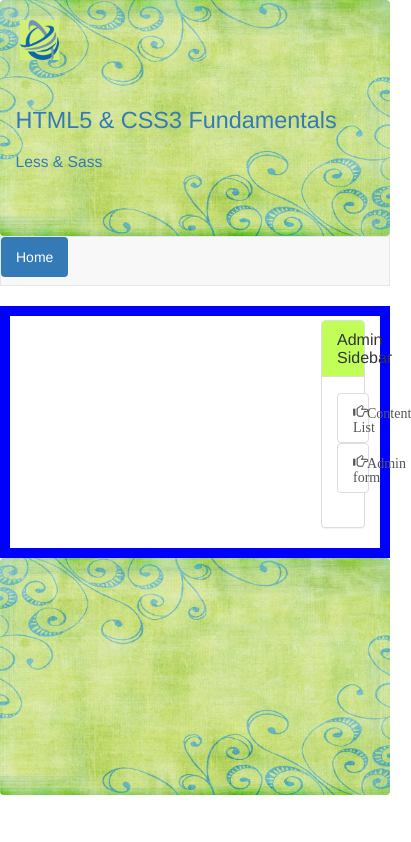
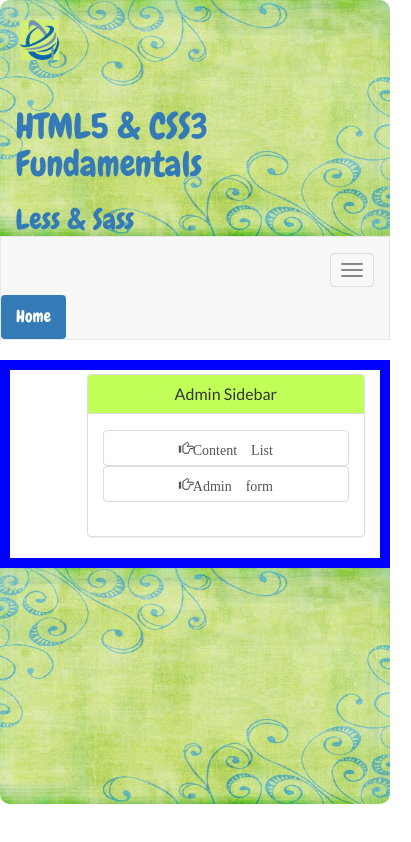
Before and after one commit to mitsa80/webbproduktion, a plain HTML site: page index.html in a window 390 px wide. Shown: the whole page, 411 px wide, since content can reach past the window. Drawn offline with Linux system fonts and the light colour scheme; no server answers; files whose address does not match are found by name.

Commit message:
har ändrat bootUp

```diff
--- a/index.html
+++ b/index.html
@@ -11,6 +11,7 @@
     <script src="js/files/pushPop.js"></script>
     <script src="js/files/ajax.js"></script>
     <script src="js/files/helpers.js"></script>
+	<script src="js/files/pageByLink.js"></script>
     <script src="js/files/pages.js"></script>
 	<script src="js/files/menus.js"></script>
     <script src="js/files/boot.js"></script>
@@ -18,6 +19,11 @@
     <!-- include .css -->
     <link rel="stylesheet" type="text/css" href="css/bootstrap.css">
     <link rel="stylesheet" type="text/css" href="css/style.css">
+	<!-- include fonts -->
+	<link href='http://fonts.googleapis.com/css?family=Chewy' rel='stylesheet' type='text/css'>
+	<link href='http://fonts.googleapis.com/css?family=Quicksand:400,700' rel='stylesheet' type='text/css'>
+	<link href='http://fonts.googleapis.com/css?family=Dosis:400,600' rel='stylesheet' type='text/css'>
+	<link href='http://fonts.googleapis.com/css?family=Lato' rel='stylesheet' type='text/css'>
   </head>
   <body>
 
--- a/js/files/ajax.js
+++ b/js/files/ajax.js
@@ -5,17 +5,18 @@
  */
 
 function getpartial(partialName){
+
 	$.ajax({
 		url:"partial/" + partialName + ".html",
 		dataType:"html",
 		success:function(data){
 		$(partialName).prepend(data);
 		if(partialName=="main"){
-			$("#content-list").hide();
-				$("#admin-form").hide();
+			bootUp();
 			}else if(partialName=="footer"){
 				renderFooter();
-			}else{
+			}
+			else{
 				getMenuLinks();
 
 			}
@@ -60,6 +61,7 @@ function insertPage(adminFormData) {
       console.log("insertPage success: ", data);
       //on success, goTo() the contentList url
       goTo("content-list");
+	  getMenuLinks();
     },
     error: function(data) {
       console.log("insertPage error: ", data);
@@ -67,45 +69,6 @@ function insertPage(adminFormData) {
   });
 }
 
-
-/**
- * Menus
- */
-
-//function to getMenuLinks.
-/*
-function getMenuNames() {
-  $.ajax({
-    url: "php/get_menu_content.php",
-    type: "get",
-    dataType: "json",
-    //on success, execute listMenuNames() function in helpers.js
-    success: listMenuNames,
-    error: function(data) {
-      console.log("getMenuLinks error: ", data.responseText);
-    }
-  });
-}
-
-
-//function to getMenuLinks.
-function getMenuLinks(menu_name) {
-  $.ajax({
-    url: "php/get_menu_content.php",
-    type: "get",
-    dataType: "json",
-    data: {
-      //menu_name must be provided
-      "menu_name": menu_name
-    },
-    //on success, execute listAllMenuLinks() function in helpers.js
-    success: listMenuLinks,
-    error: function(data) {
-      console.log("getMenuLinks error: ", data.responseText);
-    }
-  });
-}
-*/
 
 //save picture
 function savePicture(){
@@ -137,26 +100,28 @@ function getMenuLinks() {
 
  //get the page
  function getPage(href){
+
 	 console.log("HREF:",href)
 
+
 		$.ajax({
-    url: "php/getpage.php",
+		url: "php/get_page.php",
 		type: "post",
 		dataType: "json",
 		data: {
 		  "href" : href
 		},
-    success: function(data) {
-      //goTo("content-list");
-	  console.log(data)
-    },
+		success: getPageByHref,
 		error: function(data) {
 		  console.log("getPage error: ", data);
 		}
 	  });
 
+
+
  }
 
+ //render footer
 function renderFooter(){
 
 	$.ajax({
--- a/js/files/boot.js
+++ b/js/files/boot.js
@@ -13,6 +13,9 @@ function bootUp() {
 
   /**
    * Search   */
+   $("body").on("click",'.searchForm input[type="text"]',function(){
+		goTo("content-list");
+   });
 
   $('body').on('submit','.searchForm',function(){
 
@@ -32,40 +35,6 @@ function bootUp() {
    * Admin form
    */
 
-  //adminForm pageUrlGroup clickHandler
-  /*
-  $("body").on("click","#admin-form .pageUrlGroup input[type=checkbox]",function(){
-    $("#page_url").attr("disabled", !$(this).is(":checked"));
-
-    //then if the checkbox is !:checked
-    if (!$(this).is(":checked")) {
-      //replace page_url with "default"
-      $('#page_url').val(generateMachineName($("#page_title").val()));
-    }
-  });
-
-
-  //adminForm page_title -> page_url keyUp handler
-  $("body").on('keyup','#page_title',function(){
-  //$("#page_title").keyup(function() {
-    //if #adminForm .pageUrlGroup input[type=checkbox] is !:checked
-    if (!$('#admin-form .pageUrlGroup input[type=checkbox]').is(":checked")) {
-      //generage machine name on keyup using generateMachineName()
-      //function from helper.js
-      $('#page_url').val(generateMachineName($(this).val()));
-    }
-  });
-
-
-  //adminForm page_url blur handler
-  //from jQuery documentation: "The blur event is sent to an element when it loses focus"
-  $("body").on('blur','#page_url',function(){
-  //$("#page_url").blur(function() {
-    //whenever a user "is done" with the page_url input field
-    $(this).val(generateMachineName($(this).val()));
-  });
-
-*/
   //adminForm add menu checkbox clickhandler to show/hide add menu fields
 
   $("body").on('click','.addToMenu input[type="checkbox"]',function() {
--- a/js/files/menus.js
+++ b/js/files/menus.js
@@ -7,7 +7,8 @@
 
  function makeMenu(data){
 
-	//$("ul#mainMenu").children().not(":first-child").remove();
+	$("ul#mainMenu > *").not('.home').remove();
+
 	var fa=[],sp=[] ,fo=[] ,he=[];
 
 	 $.each(data, function(index, date) {
@@ -27,6 +28,7 @@
 	renderMenu(sp, "sport");
 	renderMenu(fo, "food");
 	renderMenu(he, "health");
+
 	// make family menu
 	}
 
@@ -35,7 +37,7 @@
 
 		if(x.length>0){
 
-			var li=('<li role="presentation" class="dropdown" id="'+ y +'">' +
+			var li=$('<li role="presentation" class="dropdown" id="'+ y +'">' +
 			'<a class="dropdown-toggle " data-toggle="dropdown" href="#" role="button" aria-expanded="false">'+ y +' <span class="caret"></span></a></li>');
 			var li_x=$('<ul class="dropdown-menu '+ x +'" role="menu"></ul>');
 			var ml=$("ul#mainMenu").append(li);
--- a/js/files/pushPop.js
+++ b/js/files/pushPop.js
@@ -9,9 +9,13 @@
 //function to show/hide sections
 function switchToSection(sectionId) {
 
-	  if (!sectionId || sectionId == "home" ) {
+	console.log("sectionId: ", sectionId);
+
+	  if (!sectionId) {
 		sectionId = "home";
 	  }
+
+
 
 	  //console.log("sectionId: ", sectionId);
 
@@ -28,7 +32,10 @@ function switchToSection(sectionId) {
 		$("#admin-form .menuLinkFields").hide();
 		$("#admin-form .picLinkFields").hide();
 
-	  }
+	  } else if(sectionId!="home"){
+			$("#pageByHref").show();
+			getPage(sectionId);
+		}
 
 
 
@@ -37,12 +44,12 @@ function switchToSection(sectionId) {
 
 
 		console.log("sectionId: ", sectionId);
-		getPage(sectionId);
 
+
+		// create active class for menu and sub menue
 		var aHref = $(this).parents("li");
 		//console.log(aHref.html())
-
-
+		aHref.siblings().removeClass("active");
 		//console.log(aHref.length) show level
 		var myActiveParent = aHref.eq(aHref.length-1);
 		//console.log( myActiveParent.html());
@@ -71,16 +78,21 @@ function goTo(href) {
 function pushPopListeners() {
   // When we click a link
   $(document).on("click","a",function(event){
-	//console.log("href", $(this).attr("href"));
+
+	var hr=$(this).attr("href");
     //if the user clicks a real http:// || https:// link,
-    if ($(this).attr("href").indexOf("://") >=0) {
+	//internal href="rahra-sdas"
+	//external href="http(s)://)"
+    if (hr.indexOf("://") >=0) {
       //assume they are leaving the site
       return;
     }
 
     //prevent "empty" urls from affecting browsing
-    if ($(this).attr("href") && $(this).attr("href") !== "#") {
-      goTo($(this).attr("href"));
+    if (hr && hr !== "#") {
+
+      goTo(hr);
+
     }
 
     event.preventDefault();
--- a/js/main.js
+++ b/js/main.js
@@ -1,9 +1,6 @@
 //run when DOM ready
 $(function() {
 
-
-	//booting up...
-    bootUp();
 
 	getpartial("header");
 	getpartial("main");
--- a/less/style.less
+++ b/less/style.less
@@ -14,15 +14,23 @@
   }
 }
 
+@fontChewy:'Chewy', cursive;
+@fontQ: 'Lato', sans-serif;;
+
 header{
+
+	font-family: @fontChewy;
 
 	.headerBanner {
 		height:28vh;
+
 		background-image: url("../imgs/gb_large.jpg");
 		background-size: cover;
 		background-position: 50% 40%;
 		background-repeat: no-repeat;
-		border-radius: 4px;
+		border-top-left-radius: 10px;
+		border-top-right-radius: 10px;
+
 
 	}
 
@@ -39,39 +47,36 @@ header{
 		padding-left:4%;
 		padding-top:2%;
 		h1{
-			font-size:6vmin;
+			font-size:250%;
 		}
 
 		h2{
-			font-size:4vmin;
+			font-size:200%;
 		}
 	}
 
+	nav {
+		li{
+			font-size:120%;
+			ul{
+				li{
+					font-size:120%;
+				}
+			}
+		}
+	}
 }
 
-footer{
-	  height:28vh;
-	  background-image: url("../imgs/gb_large.jpg");
-	  background-size: cover;
-	  background-position: 50% 40%;
-	  background-repeat: no-repeat;
-	  border-radius: 4px;
 
-	  .footerBanner{
-		font-size:18px;
-		font-style:italic;
-		margin-top:1.5%;
-	  }
-}
 
 main{
 	border:10px solid blue;
-
+	p,h3{
+		font-family:@fontQ;
+		}
 }
 
 .mySidebar{
-
-	width:20%;
 	text-align:center;
 	float:right;
 	margin-top:1%;
@@ -88,3 +93,20 @@ main{
 
 
 }
+
+footer{
+	font-family: @fontChewy;
+	height:28vh;
+	background-image: url("../imgs/gb_large.jpg");
+	background-size: cover;
+	background-position: 50% 40%;
+	background-repeat: no-repeat;
+	border-bottom-left-radius: 10px;
+	border-bottom-right-radius: 10px;
+
+	.footerBanner{
+		font-size:18px;
+		font-style:italic;
+		margin-top:1.5%;
+	}
+}
--- a/partial/header.html
+++ b/partial/header.html
@@ -1,6 +1,6 @@
 <section class="row ">
 
-        <div class="headerBanner hfb_adjust">
+        <div class="headerBanner">
 			<a href="home">
 				<img class="logo" src="imgs/logo2.png"  alt="It's my logo'">
 				<hgroup>
@@ -14,6 +14,17 @@
         <nav class="navbar navbar-default ">
           <div class="container-fluid">
             <!-- navbar "header" -->
+
+			<div class="navbar-header">
+				<button type="button" class="navbar-toggle collapsed" data-toggle="collapse" data-target="#wu14-navbar-collapse">
+					<span class="sr-only">Toggle navigation</span>
+					<span class="icon-bar"></span>
+					<span class="icon-bar"></span>
+					<span class="icon-bar"></span>
+				</button>
+
+			</div>
+
 
             <div class="navbar-header main_menu">
 				<ul class="nav nav-pills" id="mainMenu">
--- a/partial/main.html
+++ b/partial/main.html
@@ -22,7 +22,7 @@
           <!-- a bootstrap panel with heading and a table -->
           <div class="panel panel-default">
             <div class="panel-heading">
-              <h3 class=" panel-title pagesTitle ">   Pages</h3>
+              <h3 class=" panel-title pagesTitle "> Pages</h3>
             </div>
             <!-- listing of content using a table -->
             <!-- .table is a bootstrap class -->
@@ -37,7 +37,7 @@
           </div>
         </section>
 
-        <!-- "admin form" -->
+     <!-- "admin form" -->
         <section id="admin-form" class="col-xs-12 col-sm-12 col-md-8 col-lg-8">
           <!-- using the .form-horizontal -->
           <form class="form-horizontal" enctype="multipart/form-data" action="" method="post" >
@@ -154,4 +154,9 @@
 
           </form>
         </section>
-      </section>
+
+	<!-- "page by href" -->
+	<section id="pageByHref" class="col-xs-12 col-sm-12 col-md-8 col-lg-8">
+	</section>
+
+    </section>
```
Also changed, not shown: css/style.css, 1 other file. Lines whose indentation alone changed are shown as unchanged.
